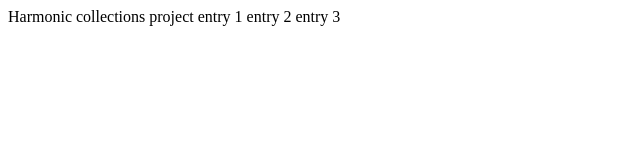
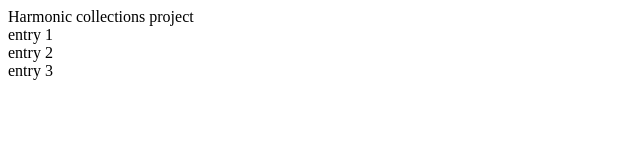
Before and after one commit to wagnf444-commits/fantastic-subway-mosaics, a plain HTML site: page index.html in a window 1280 px wide. Shown: the whole page, without its empty margins (0-640 px from the left). Drawn offline with Linux system fonts and the light colour scheme.

Commit message:
added css

```diff
--- a/index.html
+++ b/index.html
@@ -10,14 +10,14 @@
         <title></title>
         <meta name="description" content="">
         <meta name="viewport" content="width=device-width, initial-scale=1">
-        <link rel="stylesheet" href="">
+        <link rel="stylesheet" href="styles.css">
     </head>
     <body>
         <script src="" async defer></script>
-        Harmonic collections project
-        entry 1
-        entry 2
-        entry 3
+        <div class = "header"> Harmonic collections project </div>
+        <div class = "link"> entry 1 </div>
+        <div class = "link"> entry 2 </div>
+        <div class = "link"> entry 3 </div>
 
     </body>
 </html>
--- /dev/null
+++ b/styles.css
@@ -0,0 +1,3 @@
+.link:hover {
+     transition: all 300ms;
+}
```
